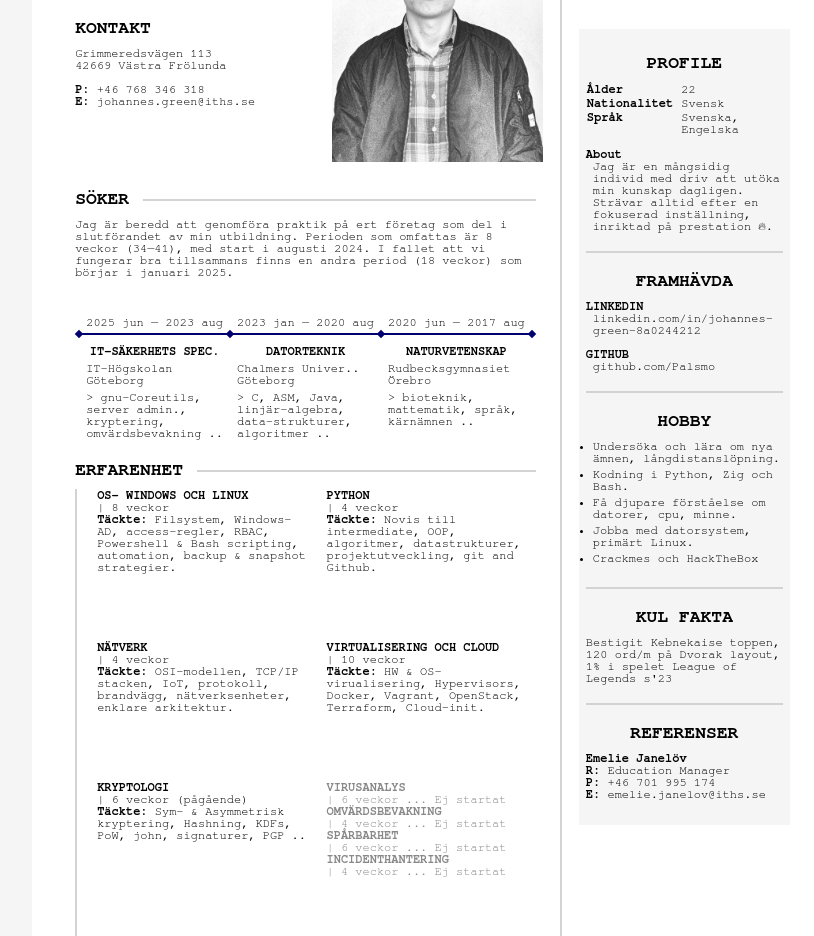
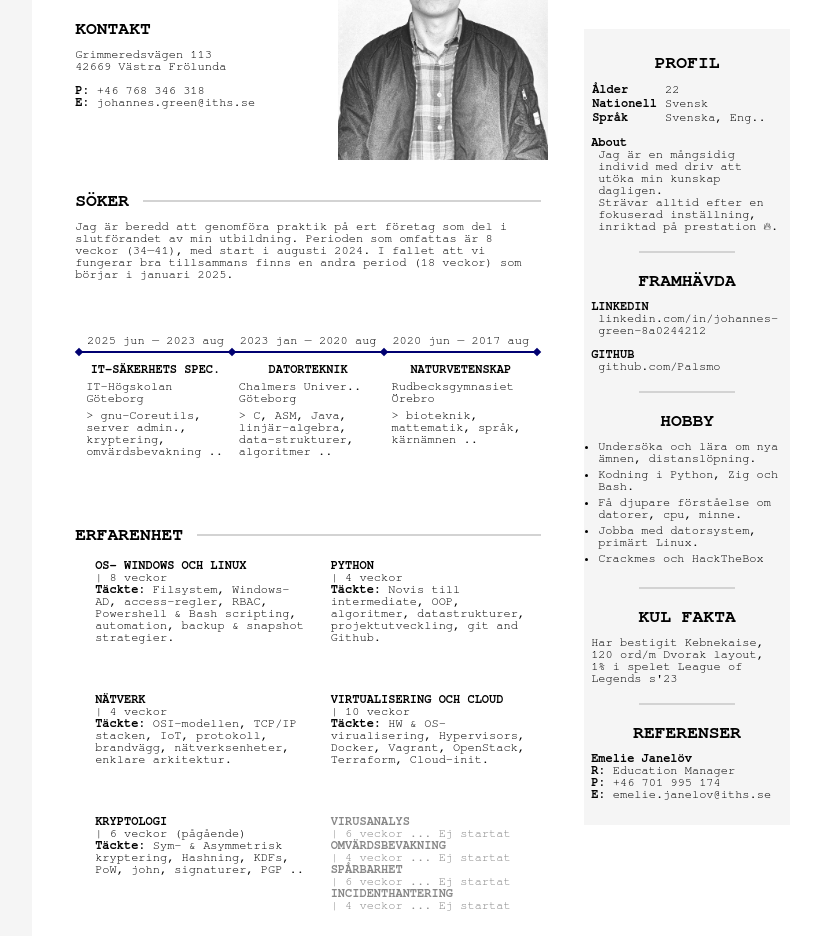
Before and after one commit to palsmo/palsmo.github.io, a plain HTML site: page lia/resume/swe.html in a window 1280 px wide. Shown: the part 134-1070 px from the top of the page, without its empty margins (211-1025 px from the left). Drawn offline with Linux system fonts and the light colour scheme.

Commit message:
integer sizes, some improvements

```diff
--- a/lia/resume/swe.html
+++ b/lia/resume/swe.html
@@ -44,8 +44,8 @@
                 margin: 0 !important;
                 padding: 36px;
                 display: grid;
-                grid-template-columns: 5fr 4fr 36px 4fr;
-                grid-template-rows: auto 12px 5fr;
+                grid-template-columns: 270px 210px 36px 206px;
+                grid-template-rows: 260px auto 768px;
                 grid-template-areas:
                     "A B S C"
                     "P P S C"
@@ -53,7 +53,6 @@
             }
 
             table {
-                font-size: 1rem;
                 border-collapse: collapse;
             }
 
@@ -68,12 +67,15 @@
 
             #experience {
                 display: grid;
-                column-gap: 20px;
+                column-gap: 25px;
+                row-gap: 15px;
                 grid-template-columns: 1fr 1fr;
+                padding-left: 20px;
+                padding-top: 15px;
             }
 
             #name {
-                font-size: 3.2rem;
+                font-size: 3rem;
                 margin-bottom: 7px;
                 position: relative;
             }
@@ -82,7 +84,7 @@
                 content: "";
                 background: #000071;
                 position: absolute;
-                height: 75px;
+                height: 70px;
                 width: 26px;
                 left: -43px;
             }
@@ -116,7 +118,7 @@
             }
 
             .divider {
-                height: 22px;
+                height: 26px;
             }
 
             .header {
@@ -139,7 +141,7 @@
             }
 
             .indent {
-                margin-left: 7px;
+                padding-left: 7px;
             }
 
             .space {
@@ -187,20 +189,18 @@
         </div>
 
         <!-- S -->
-        <div style="grid-area: S; display: flex; justify-content: center">
-            <div class="v-line"></div>
-        </div>
+        <div style="grid-area: S; display: flex; justify-content: center"></div>
 
         <!-- C -->
         <div style="grid-area: C; display: flex; align-items: center">
             <div class="space" style="background: whitesmoke; padding-bottom: 25px; padding-top: 25px">
 
-                <div class="header" style="text-align: center;">PROFILE</div>
+                <div class="header" style="text-align: center;">PROFIL</div>
                 <table>
                     <tbody>
                         <tr><td><b>Ålder</b></td><td>22</td></tr>
-                        <tr><td><b>Nationalitet</b></td><td>Svensk</td></tr>
-                        <tr><td><b>Språk</b></td><td>Svenska, Engelska</td></tr>
+                        <tr><td><b>Nationell</b></td><td>Svensk</td></tr>
+                        <tr><td><b>Språk</b></td><td>Svenska, Eng..</td></tr>
                     </tbody>
                 </table>
                 <br>
@@ -210,9 +210,11 @@
                     Strävar alltid efter en fokuserad inställning, inriktad på prestation 🔥.
                 </div>
 
+                <div style="display: flex; align-items: center; flex-direction: column">
                     <div class="spacer"></div>
-                <div class="h-line"></div>
+                    <div class="h-line" style="width: 50%"></div>
                     <div class="spacer"></div>
+                </div>
 
                 <div class="header" style="text-align: center;">FRAMHÄVDA</div>
                 <div>
@@ -227,33 +229,39 @@
                     </div>
                 </div>
 
+                <div style="display: flex; align-items: center; flex-direction: column">
                     <div class="spacer"></div>
-                <div class="h-line"></div>
+                    <div class="h-line" style="width: 50%"></div>
                     <div class="spacer"></div>
+                </div>
 
                 <div class="header" style="text-align: center;">HOBBY</div>
-                <ul style="margin: 0; padding-left: 7px">
-                    <li>Undersöka och lära om nya ämnen, långdistanslöpning.</li>
+                <ul class="indent" style="margin: 0">
+                    <li>Undersöka och lära om nya ämnen, distanslöpning.</li>
                     <li>Kodning i Python, Zig och Bash.</li>
                     <li>Få djupare förståelse om datorer, cpu, minne.</li>
                     <li>Jobba med datorsystem, primärt Linux.</li>
                     <li>Crackmes och HackTheBox</li>
                 </ul>
 
+                <div style="display: flex; align-items: center; flex-direction: column">
                     <div class="spacer"></div>
-                <div class="h-line"></div>
+                    <div class="h-line" style="width: 50%"></div>
                     <div class="spacer"></div>
+                </div>
 
                 <div class="header" style="text-align: center">KUL FAKTA</div>
                 <div>
-                    Bestigit Kebnekaise toppen,<br>
-                    120 ord/m på Dvorak layout,<br>
+                    Har bestigit Kebnekaise,<br>
+                    120 ord/m Dvorak layout,<br>
                     1% i spelet League of Legends s'23<br>
                 </div>
 
+                <div style="display: flex; align-items: center; flex-direction: column">
                     <div class="spacer"></div>
-                <div class="h-line"></div>
+                    <div class="h-line" style="width: 50%"></div>
                     <div class="spacer"></div>
+                </div>
 
                 <div class="header" style="text-align: center">REFERENSER</div>
                 <div>
@@ -273,20 +281,21 @@
         <div class="space" style="grid-area: D; display: flex; flex-direction: column">
 
             <div style="display: flex; align-items: center">
-                <div class="header" style="margin-right: 14px">SÖKER</div>
-                <div class="h-line" style="margin-bottom: 8px"></div>
+                <div class="header" style="margin-bottom: 0px; margin-right: 14px">SÖKER</div>
+                <div class="h-line"></div>
             </div>
-            <div>
+            <div style="height: 10px"></div>
+
+            <div style="height: 88px">
                 Jag är beredd att genomföra praktik på ert företag som del i slutförandet av min
                 utbildning. Perioden som omfattas är 8 veckor (34—41), med start i augusti 2024.
                 I fallet att vi fungerar bra tillsammans finns en andra period (18 veckor) som
                 börjar i januari 2025.
             </div>
 
-            <div class="spacer"></div>
-            <div class="spacer"></div>
+            <div class="divider"></div>
 
-            <div style="display: grid; grid-template-columns: 1fr 1fr 1fr; padding: 0 4px">
+            <div style="display: grid; grid-template-columns: 1fr 1fr 1fr; height: 166px; padding: 0 4px">
                 <div>
                     <div style="text-align: center">2025 jun — 2023 aug</div>
                     <div style="display: flex; margin: 5px 0">
@@ -341,13 +350,12 @@
             <div class="divider"></div>
 
             <div style="display: flex; align-items: center">
-                <div class="header" style="margin-right: 14px">ERFARENHET</div>
-                <div class="h-line" style="margin-bottom: 8px"></div>
+                <div class="header" style="margin-bottom: 0; margin-right: 14px">ERFARENHET</div>
+                <div class="h-line"></div>
             </div>
 
             <div style="display: flex; flex: 1">
 
-                <div style="background: lightgray; width: 8px; margin-right: 20px"></div>
                 <div id="experience">
 
                     <div>
@@ -399,8 +407,6 @@
                         | 4 veckor ... Ej startat<br>
                     </div>
 
-
-
                 </div>
             </div>
 
```
Also changed, not shown: lia/resume/eng.html (+34 -27 lines). Lines whose indentation alone changed are shown as unchanged.
